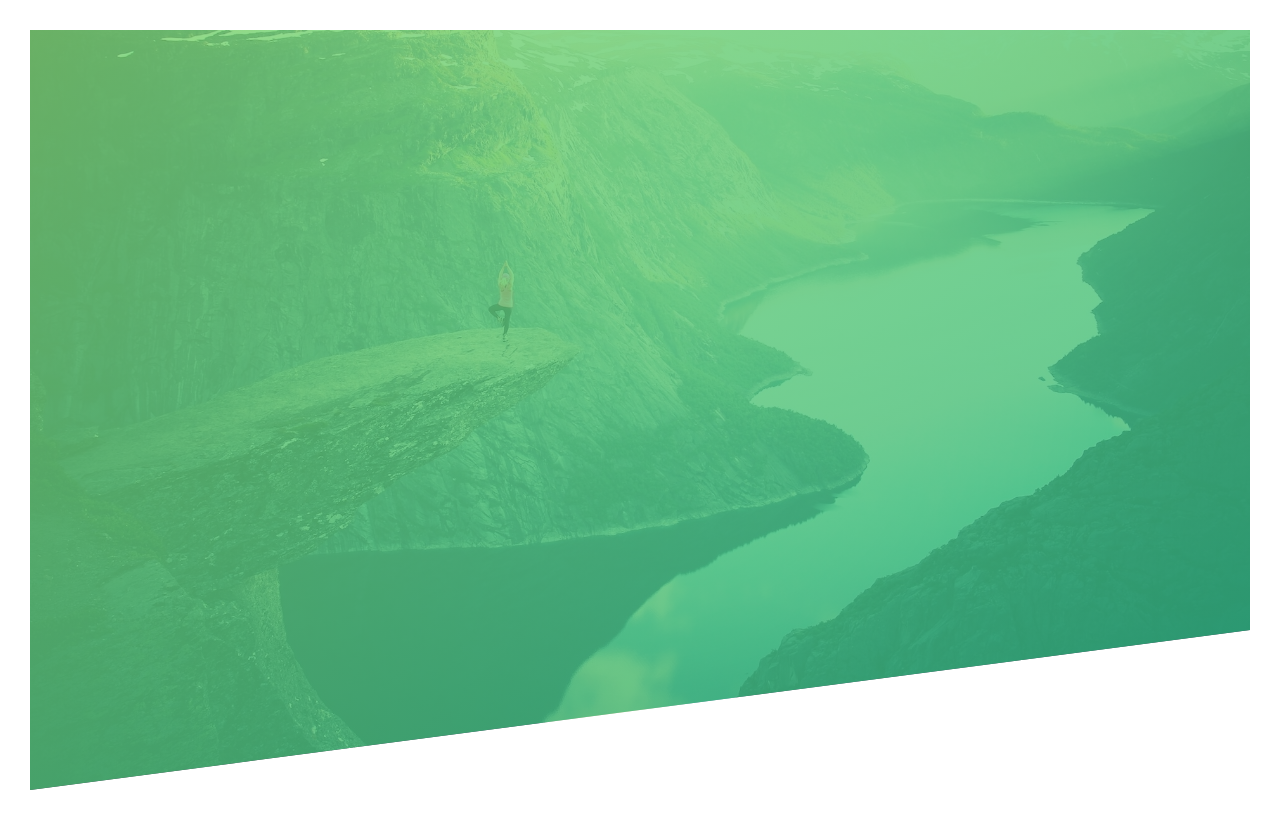
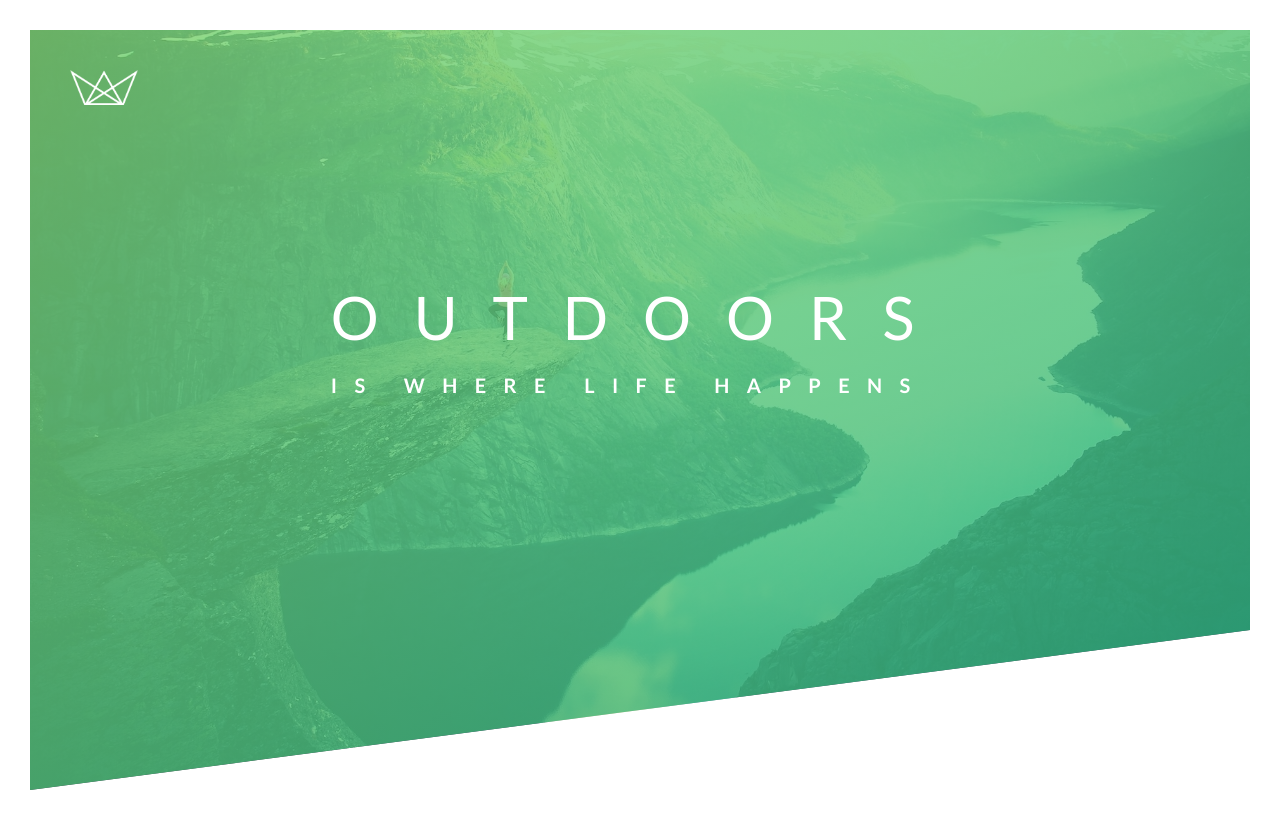
Before and after one commit to mustafakunwa/Tours, a PHP site: page / in a window 1280 px wide. Run offline with PHP 8.4, Linux system fonts and the light colour scheme.

Commit message:
Added Header with Backgroud

```diff
--- a/css/style.css
+++ b/css/style.css
@@ -29,5 +29,40 @@ body {
         url("../img/hero.jpg");
     background-size: cover;
     background-position: top;
+    position: relative;
     clip-path: polygon(0 0, 100% 0, 100% 75vh, 0 100%);
 }
+
+.logo-box {
+    position: absolute;
+    top: 40px;
+    left: 40px;
+}
+
+.logo {
+    height: 35px;
+}
+
+.text-box {
+    position: absolute;
+    top: 40%;
+    left: 50%;
+    transform: translate(-50%, -50%);
+}
+
+.heading-primary {
+    color: #fff;
+    text-transform: uppercase;
+}
+.heading-primary-main {
+    display: block;
+    font-size: 60px;
+    font-weight: 400;
+    letter-spacing: 35px;
+}
+.heading-primary-sub {
+    display: block;
+    font-size: 20px;
+    font-weight: 700;
+    letter-spacing: 17.4px;
+}
--- a/index.html
+++ b/index.html
@@ -16,7 +16,15 @@
 
 <body>
     <header class="header">
-
+        <div class="logo-box">
+            <img src="img/logo-white.png" alt="logo" class="logo">
+        </div>
+        <div class="text-box">
+            <h1 class="heading-primary">
+                <span class="heading-primary-main">outdoors</span>
+                <span class="heading-primary-sub"> is where life happens </span>
+            </h1>
+        </div>
     </header>
 
 </body>
```
